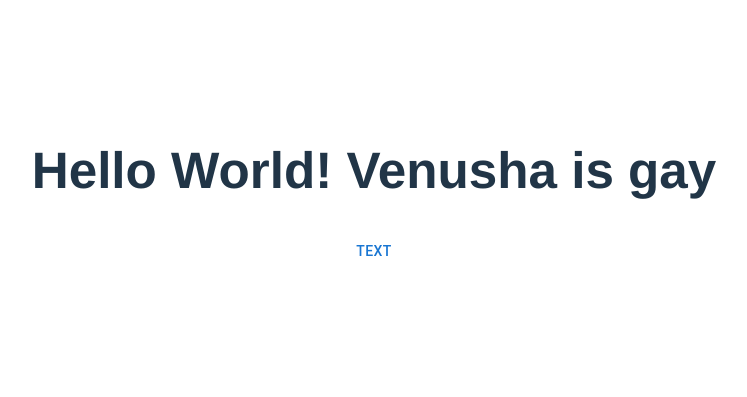
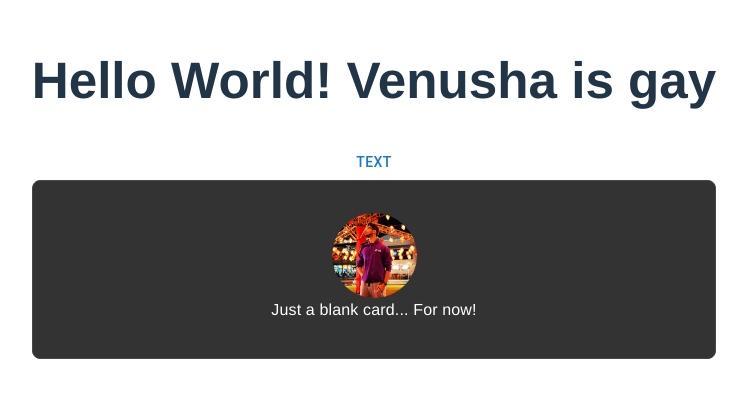
Before and after one commit to smamidipaka6/sublease-app, a React (Vite) app: page / in a window 1280 px wide. Shown: the part 211-608 px from the top of the page, without its empty margins (266-1013 px from the left). Built offline with nearby package versions, Linux system fonts and the light colour scheme.

Commit message:
component additions to app.tsx

```diff
--- a/src/App.tsx
+++ b/src/App.tsx
@@ -1,5 +1,6 @@
 import './App.css'
 import Button from './Components/Button'
+import ListingCard from "./Components/ListingCard"
 
 function App() {
 
@@ -7,6 +8,7 @@ function App() {
     <>
     <h1>Hello World! Venusha is gay</h1>
     <Button></Button>
+    <ListingCard></ListingCard>
     </>
   )
 }
```
